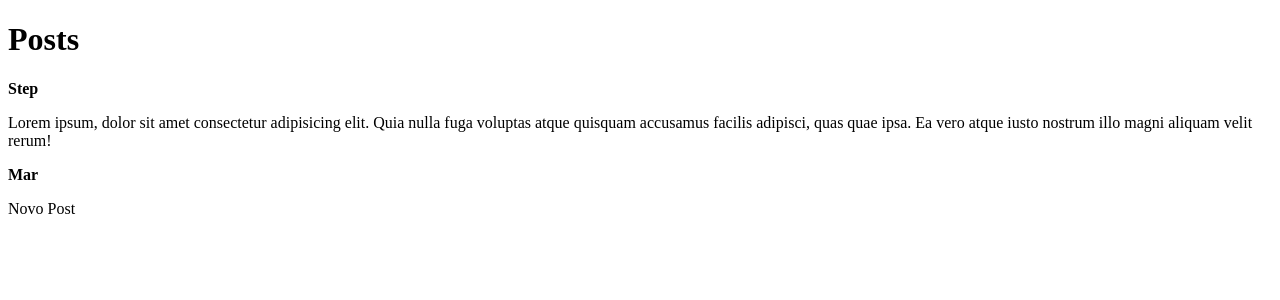
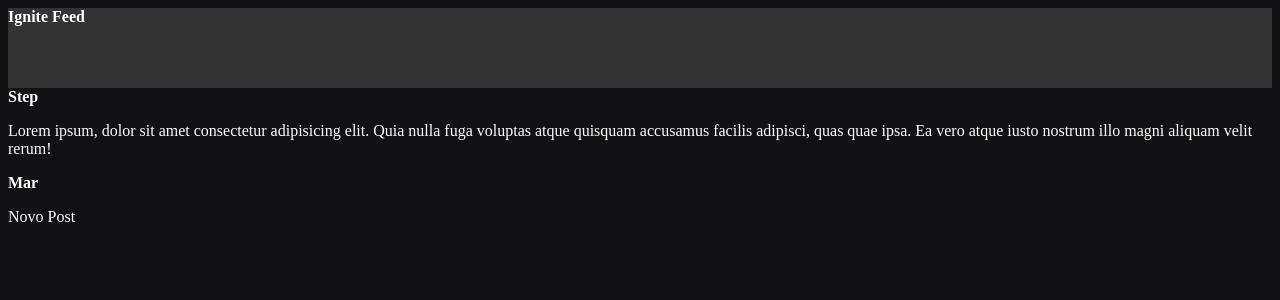
Before and after one commit to Stephany249/react, a React (Vite) app in the folder 01-fundamentos-reactjs/: page / in a window 1280 px wide. Shown: the top 300 px of the page. Built offline with nearby package versions, Linux system fonts and the light colour scheme.

Commit message:
Application structure - CSS Modules

```diff
--- a/01-fundamentos-reactjs/src/App.jsx
+++ b/01-fundamentos-reactjs/src/App.jsx
@@ -1,9 +1,12 @@
+import { Header } from "./components/Header";
 import { Post } from "./Post";
+import "./styles.css";
 
 export function App() {
   return (
     <div>
-      <h1>Posts</h1>
+      <Header />
+
       <Post
         author="Step"
         content="Lorem ipsum, dolor sit amet consectetur adipisicing elit. Quia nulla fuga voluptas atque quisquam accusamus facilis adipisci, quas quae ipsa. Ea vero atque iusto nostrum illo magni aliquam velit rerum!
--- /dev/null
+++ b/01-fundamentos-reactjs/src/components/Header.jsx
@@ -0,0 +1,9 @@
+import styles from "./Header.module.css";
+
+export function Header() {
+  return (
+    <header className={styles.header}>
+      <strong>Ignite Feed</strong>
+    </header>
+  );
+}
--- /dev/null
+++ b/01-fundamentos-reactjs/src/components/Header.module.css
@@ -0,0 +1,4 @@
+.header {
+  background: #333;
+  height: 80px;
+}
--- /dev/null
+++ b/01-fundamentos-reactjs/src/styles.css
@@ -0,0 +1,4 @@
+body {
+  background: #121214;
+  color: #fff
+}
```
